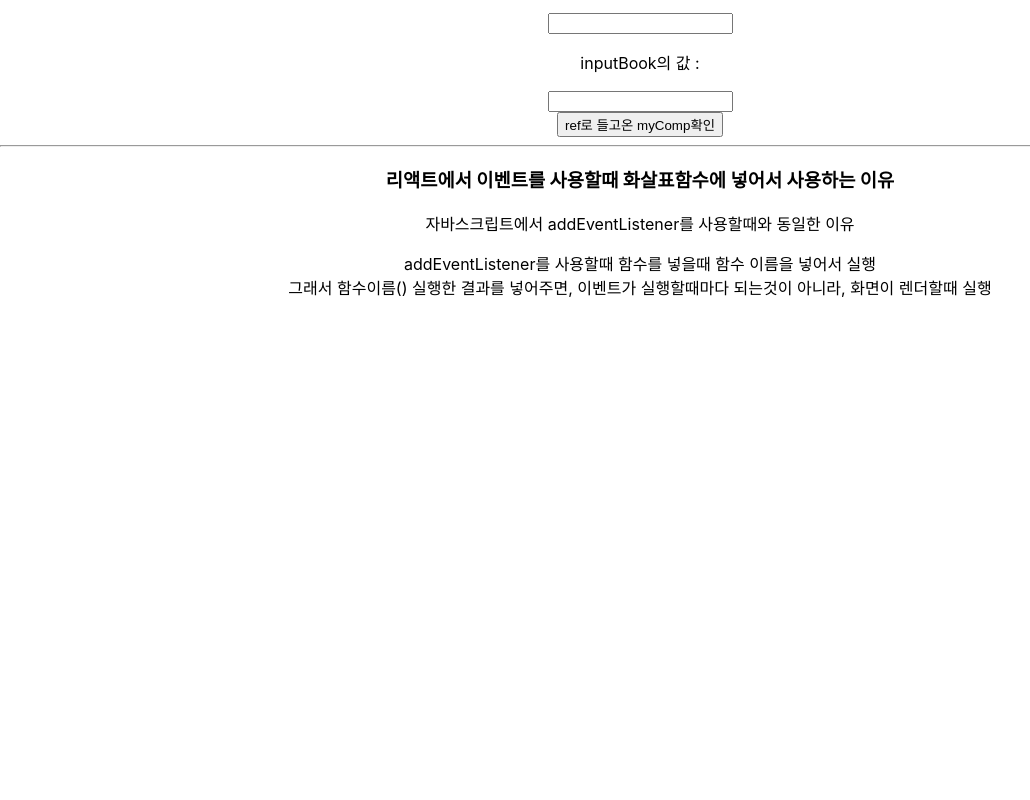
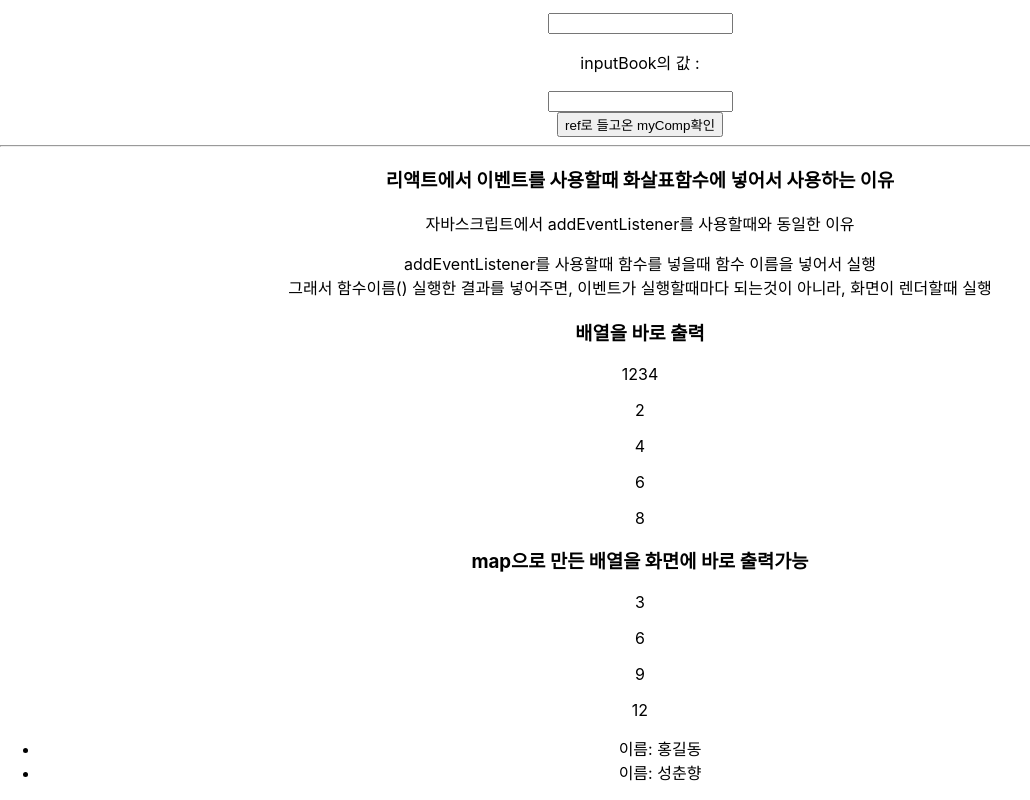
Before and after one commit to hj-Seong/2023-react, a React (Create React App) app in the folder first-react/: page / in a window 1280 px wide. Shown: the part 2653-3453 px from the top of the page, without its empty margins (0-1030 px from the left). Before the commit the page ends 2968 px from the top, so only its background shows below. Built offline with nearby package versions, Linux system fonts and the light colour scheme; the HTML template or start-up script is replaced by a standard one.

Commit message:
컴포넌트의 반복-map 실습

```diff
--- a/first-react/src/App.js
+++ b/first-react/src/App.js
@@ -14,6 +14,7 @@ import StateComp from './components/StateComp';
 import EventComp from './components/EventComp';
 
 import RefDomEvent from './components/RefDomEvent';
+import MapComp from './components/MapComp';
 
 /** 리액트에서 오류가 뜨는 이유
  * 1. 존재하지 않는 컴포넌트 출력
@@ -52,6 +53,9 @@ function App() {
 
       {/** RefDom */}
       <RefDomEvent />
+
+      {/** 컴포넌트의 반복 */}
+      <MapComp />
     </div>
   );
 }
--- /dev/null
+++ b/first-react/src/components/MapComp.jsx
@@ -0,0 +1,41 @@
+import React, { Component } from 'react'
+
+export class MapComp extends Component {
+  constructor(props) {
+    super(props);
+    // this.state에 들어가 있는 내용만 this.setState사용
+    this.state = {
+        names : ["홍길동","성춘향"],
+        students : [
+            {id:1, name:"홍길동"},
+            {id:2, name:"성춘향"},
+            {id:3, name:"Jhon"}]
+    };
+  }
+
+  render() {
+    // 배열의 map 메소드 확인
+    const array = [1,2,3,4];
+    // map메소드의 특징
+    // .map((value,index)=>{return 값} )
+    // map에 함수를 넣어 그 함수의 return 값으로 새로운 배열 작성
+    // >> return 값에 태그나 컴포넌트를 넣어서 반복가능
+    const arrayMap = array.map((num, index)=><p key={index}>{num*2}</p>);
+    return (
+      <div>
+        <h3>배열을 바로 출력</h3>
+        <p>{array}</p>
+        {arrayMap}
+        <h3> map으로 만든 배열을 화면에 바로 출력가능</h3>
+        {array.map((num,index)=><p key={index}>{num*3}</p>)}
+
+        {/**state값을 가져와서 출력 */}
+        <ul>
+            {this.state.names.map((name,index)=><li key={index}> <span>이름:</span> {name}</li>)}
+        </ul>
+      </div>
+    )
+  }
+}
+
+export default MapComp
```
